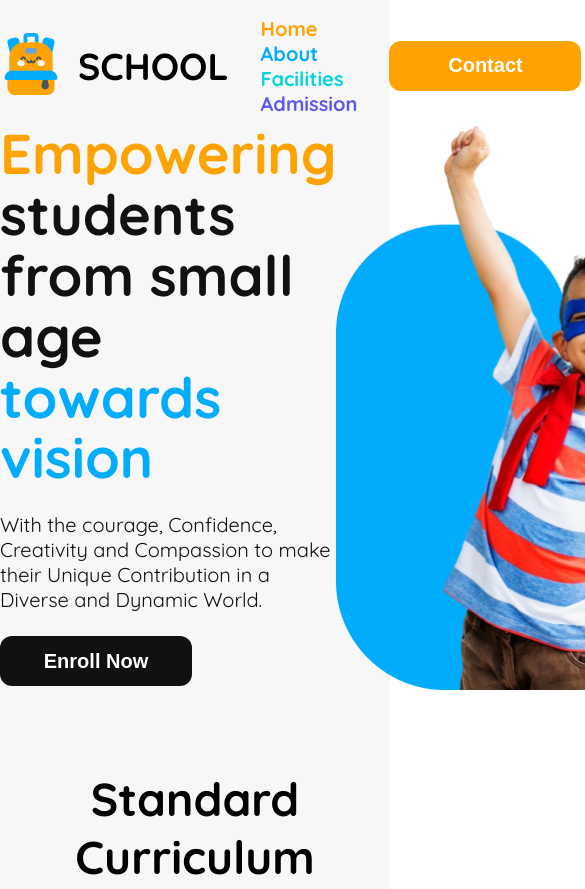
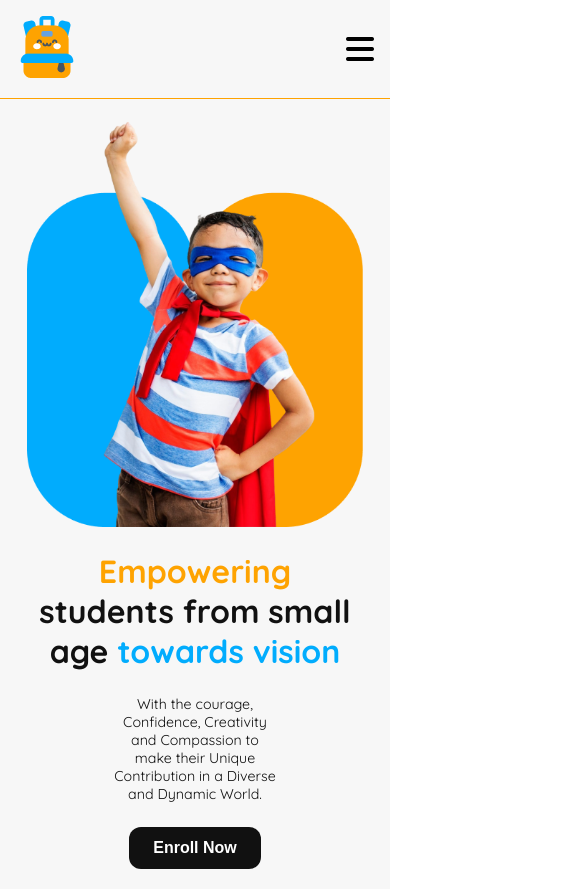
Before and after one commit to mdiffatbari/assignment-2-mdiffatbari, a plain HTML site: page index.html in a window 390 px wide. Shown: the top 889 px of the page, 585 px wide, since content can reach past the window. Drawn offline with Linux system fonts and the light colour scheme.

Commit message:
hero section reponsive done

```diff
--- a/index.html
+++ b/index.html
@@ -15,7 +15,10 @@
 
 <body>
     <header>
+        <!-- ============nav section============= -->
+        <marquee>Empowering Young Minds for a Bright Future | Admissions Open for 2025 | Join Us Today!</marquee>
         <nav class="">
+            <div class="nav-section">
                 <div class="nav-inner d-flex">
 
                     <div class="nav-logo d-flex">
@@ -35,7 +38,11 @@
                     <div class="nav-button">
                         <input class="btn-one" type="button" value="Contact">
                     </div>
+                    <i class="fa-solid fa-bars nav-res-btn"></i>
             </div>
+            </div>
+
+<!-- ================Hero Section================ -->
 
             <div class="hero-section">
                 <div class="hero-inner d-flex">
--- a/style.css
+++ b/style.css
@@ -60,9 +60,14 @@ main{
 
 
 /* ====================nav section css========================= */
+marquee{
+    background-color: #000000;
+    color: rgba(255, 255, 255, 0.712);
+    padding: 0.8rem 0;
+    font-weight: 500;
+}
 header{
     background-color: #F7F7F7;
-    padding: 1rem 0;
 }
 nav .logo-img{
     max-width: 3.9rem;
@@ -99,6 +104,41 @@ nav .logo-tittle{
 .nav-link a:hover{
     color: #111111;
 }
+.nav-res-btn{
+    display: none;
+}
+
+/* ============nav responsive css============== */
+
+@media screen and (max-width:576px){
+    marquee{
+        display: none;
+    }
+    .logo-img{
+        max-width: 2.9rem;
+    }
+    .logo-tittle{
+        display: none;
+    }
+    .nav-link{
+        display: none;
+    }
+    .nav-res-btn{
+        display: block;
+        font-size: 2rem;
+    }
+    .nav-button{
+        display: none;
+    }
+    .nav-section{
+        border-bottom: 1px solid #FEA301;
+    }
+    .nav-inner{
+        padding: 1rem;
+    }
+
+
+}
 
 /* ======================Hero Area CSS============================= */
 .hero-inner{
@@ -123,6 +163,37 @@ nav .logo-tittle{
 .hero-right-img img{
     max-width: 29.25rem;
 }
+
+/* ==========Hero area responsive css=========== */
+
+@media screen and (max-width:576px){
+    .hero-section{
+        text-align: center;
+    }
+    .hero-inner{
+        flex-direction: column;
+        flex-direction: column-reverse;
+        padding: 1rem;
+    }
+    .hero-right-img img{
+        max-width: 21rem;
+        margin-bottom: 1.25rem;
+    }
+    .hero-left-content h1{
+        font-size: 2rem;
+        line-height: 2.5rem;
+    }
+    .hero-left-content p{
+        font-size: 0.89rem;
+        padding: 0 6rem;
+    }
+    .hero-left-content button{
+        font-size: 1rem;
+        width: 8.2rem;
+        height: 2.6rem;
+    }
+}
+
 
 /* =============Standard-Curriculum-section=========== */
 
```
Lines whose indentation alone changed are shown as unchanged.
